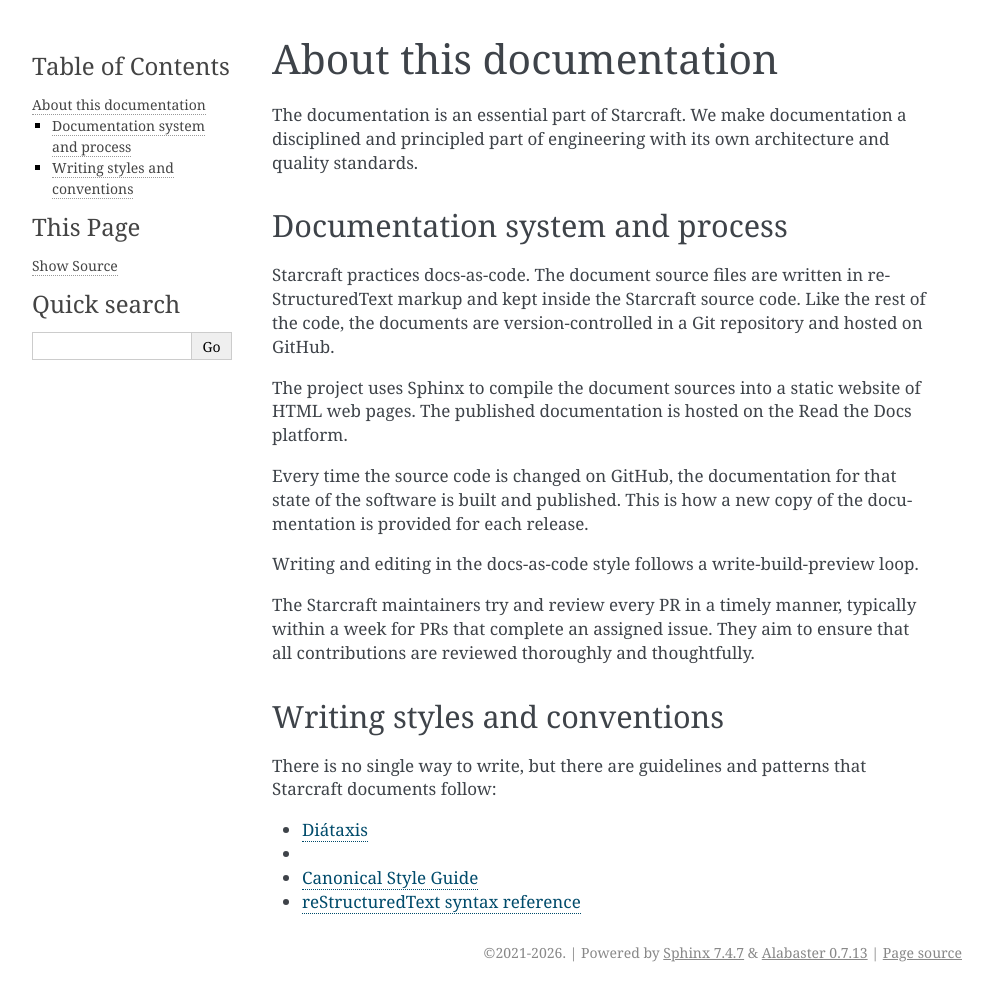
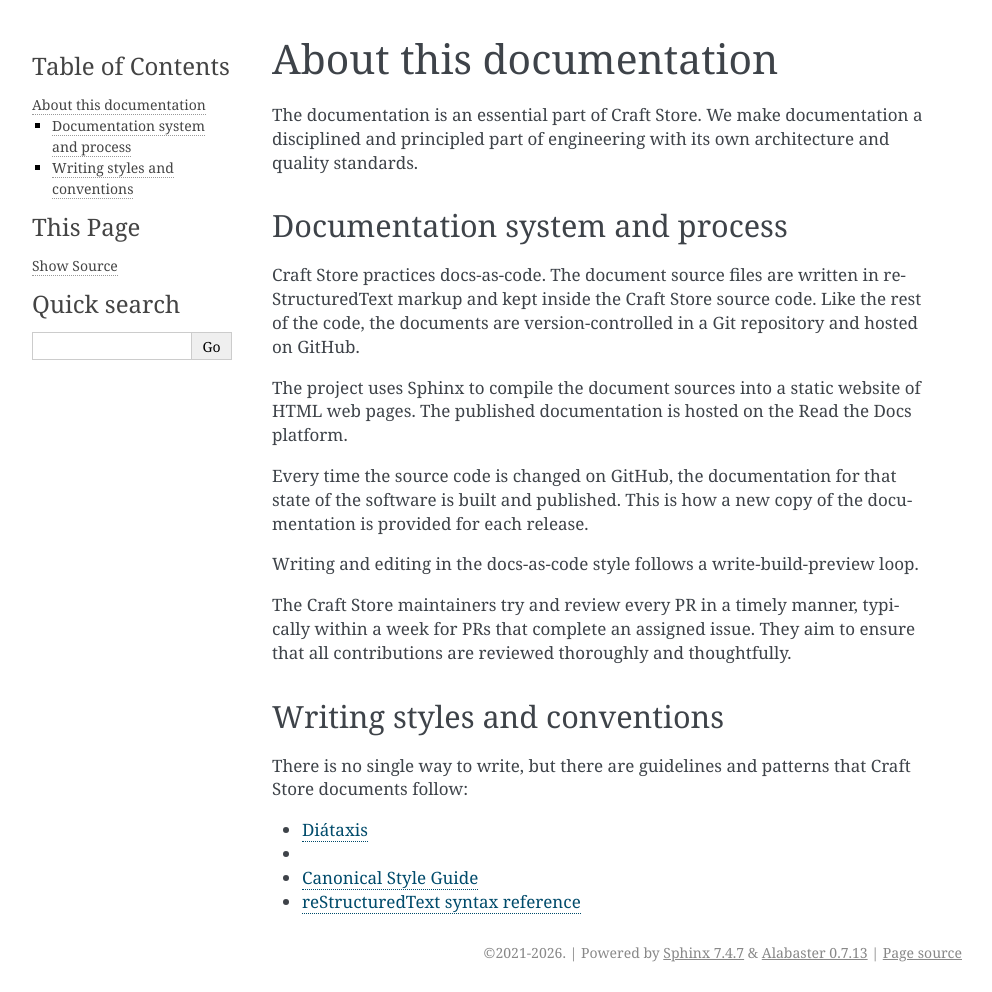
Before and after one commit to canonical/craft-store, a Sphinx documentation site: the page built from docs/explanation/documentation.rst, in a window 1280 px wide. Shown: the whole page, without its empty margins (148-1140 px from the left). Built offline with Sphinx 7.4.7, drawn with Linux system fonts in a browser that asks for light colours.

```diff
--- a/docs/conf.py
+++ b/docs/conf.py
@@ -99,14 +99,14 @@ html_context = {
         # https://spdx.org/licenses
         "name": "LGPL-3.0",
         # TODO: Link directly to your project's license statement.
-        "url": "https://github.com/canonical/starbase/blob/main/LICENSE",
+        "url": "https://github.com/canonical/craft-store/blob/main/LICENSE",
     },
 }
 
 # TODO: To enable the edit button on pages, change the link to your public repository on
 # GitHub or Launchpad.
 html_theme_options = {
-  "source_edit_link": "https://github.com/canonical/starbase",
+  "source_edit_link": "https://github.com/canonical/craft-store",
 }
 
 # TODO: If your documentation is hosted on https://documentation.ubuntu.com/,
@@ -170,8 +170,8 @@ rediraffe_dir_only = True
 # <first sentence of home page>".
 llms_txt_description = textwrap.dedent(
     """\
-    This is the documentation for Starbase, a template repository for setting up
-    and maintaining Starcraft projects.
+    This is the documentation for Craft Store, a Python library for interacting with a
+    Canonical storefront, such as the Snap Store or Charmhub.
     """
 )
 
--- a/docs/explanation/documentation.rst
+++ b/docs/explanation/documentation.rst
@@ -1,5 +1,5 @@
 .. meta::
-  :description: An explanation of the documentation system, process, and writing style and conventions in Starcraft.
+  :description: An explanation of the documentation system, process, and writing style and conventions in Craft Store.
 
 
 .. _explanation-documentation:
@@ -7,16 +7,16 @@
 About this documentation
 ========================
 
-The documentation is an essential part of Starcraft. We make documentation a disciplined
+The documentation is an essential part of Craft Store. We make documentation a disciplined
 and principled part of engineering with its own architecture and quality standards.
 
 
 Documentation system and process
 --------------------------------
 
-Starcraft practices docs-as-code. The document source files are written in
-reStructuredText markup and kept inside the Starcraft source code. Like the rest of the
-code, the documents are version-controlled in a Git repository and hosted on GitHub.
+Craft Store practices docs-as-code. The document source files are written in
+reStructuredText markup and kept inside the Craft Store source code. Like the rest of
+the code, the documents are version-controlled in a Git repository and hosted on GitHub.
 
 The project uses Sphinx to compile the document sources into a static website of HTML
 web pages. The published documentation is hosted on the Read the Docs platform.
@@ -27,15 +27,15 @@ for each release.
 
 Writing and editing in the docs-as-code style follows a write-build-preview loop.
 
-The Starcraft maintainers try and review every PR in a timely manner, typically within a
-week for PRs that complete an assigned issue. They aim to ensure that all contributions
-are reviewed thoroughly and thoughtfully.
+The Craft Store maintainers try and review every PR in a timely manner, typically within
+a week for PRs that complete an assigned issue. They aim to ensure that all
+contributions are reviewed thoroughly and thoughtfully.
 
 
 Writing styles and conventions
 ------------------------------
 
-There is no single way to write, but there are guidelines and patterns that Starcraft
+There is no single way to write, but there are guidelines and patterns that Craft Store
 documents follow:
 
 - `Diátaxis <https://diataxis.fr>`__
--- a/docs/explanation/index.rst
+++ b/docs/explanation/index.rst
@@ -7,7 +7,7 @@ Explanation
 ***********
 
 Explanations provide a wider perspective of Craft Store. They aid in understanding the
-concepts and relationships of Starcraft as a complete system.
+concepts and relationships of Craft Store as a complete system.
 
 .. toctree::
    :hidden:
--- a/docs/how-to/upload-package-with-resources.rst
+++ b/docs/how-to/upload-package-with-resources.rst
@@ -45,7 +45,7 @@ Next, you'll need to:
 The snippet above uses a ``check_status`` helper function that polls CharmHub
 every three seconds while the file processes.
 
-.. collapse:: check_status function
+.. dropdown:: check_status function
 
     .. literalinclude:: code/upload-package-with-resources/upload_package.py
         :language: python
@@ -89,7 +89,7 @@ a channel. Upon release, the revision is tied to the relevant resources.
 Below is a full file containing an executable version of the script in this
 guide.
 
-.. collapse:: Full example
+.. dropdown:: Full example
 
     .. literalinclude:: code/upload-package-with-resources/upload_package.py
         :language: python
--- a/docs/index.rst
+++ b/docs/index.rst
@@ -1,5 +1,5 @@
 .. meta::
-    :description: Craft Store is a Python library for interacting with Canonical Stores, such as Charmhub and the Snap Store.
+    :description: Craft Store is the Python library for interacting with Canonical stores, such as Charmhub and the Snap Store.
 
 Craft Store
 ===========
--- a/docs/reference/index.rst
+++ b/docs/reference/index.rst
@@ -7,7 +7,7 @@ Reference
 *********
 
 References describe the structure and function of the individual components in
-Starcraft.
+Craft Store.
 
 .. toctree::
     :hidden:
```
Also changed, not shown: pyproject.toml (+29 -16 lines), 1 other file.
